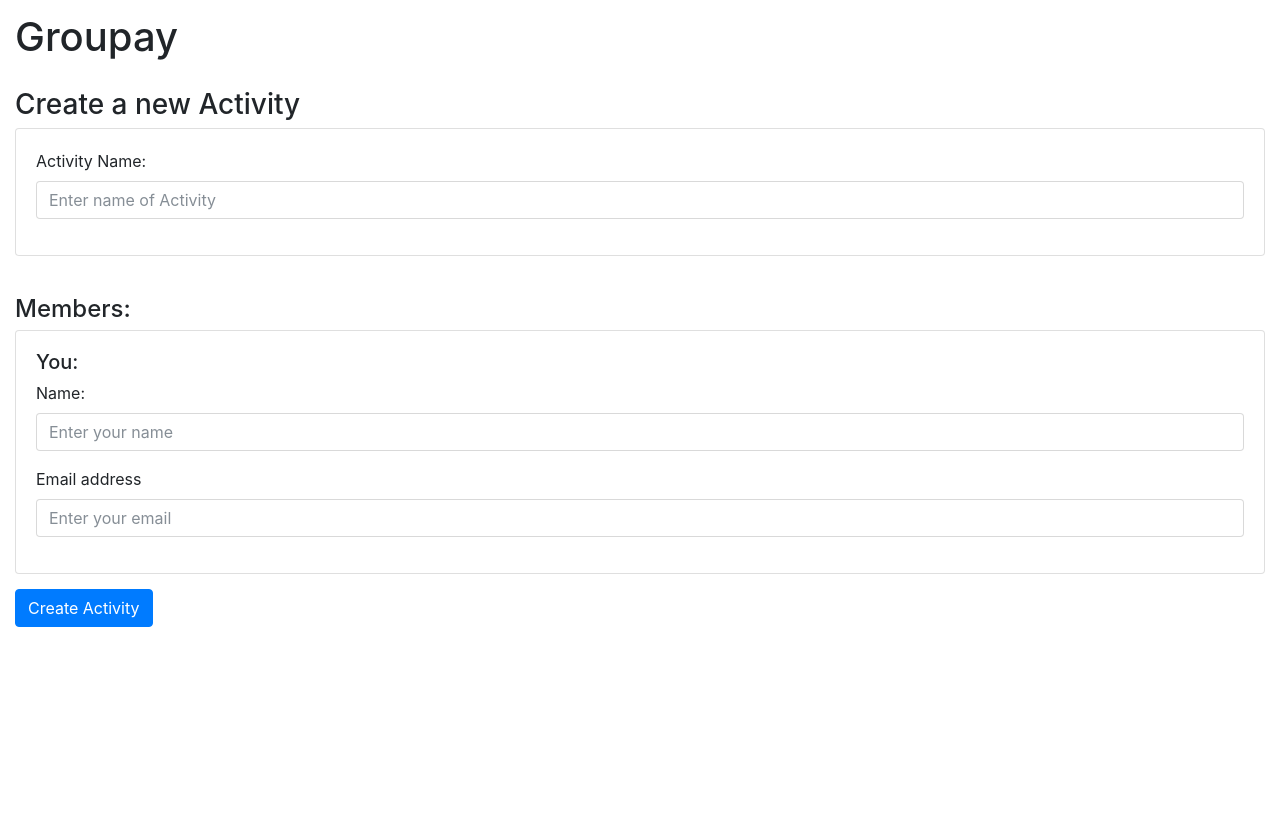
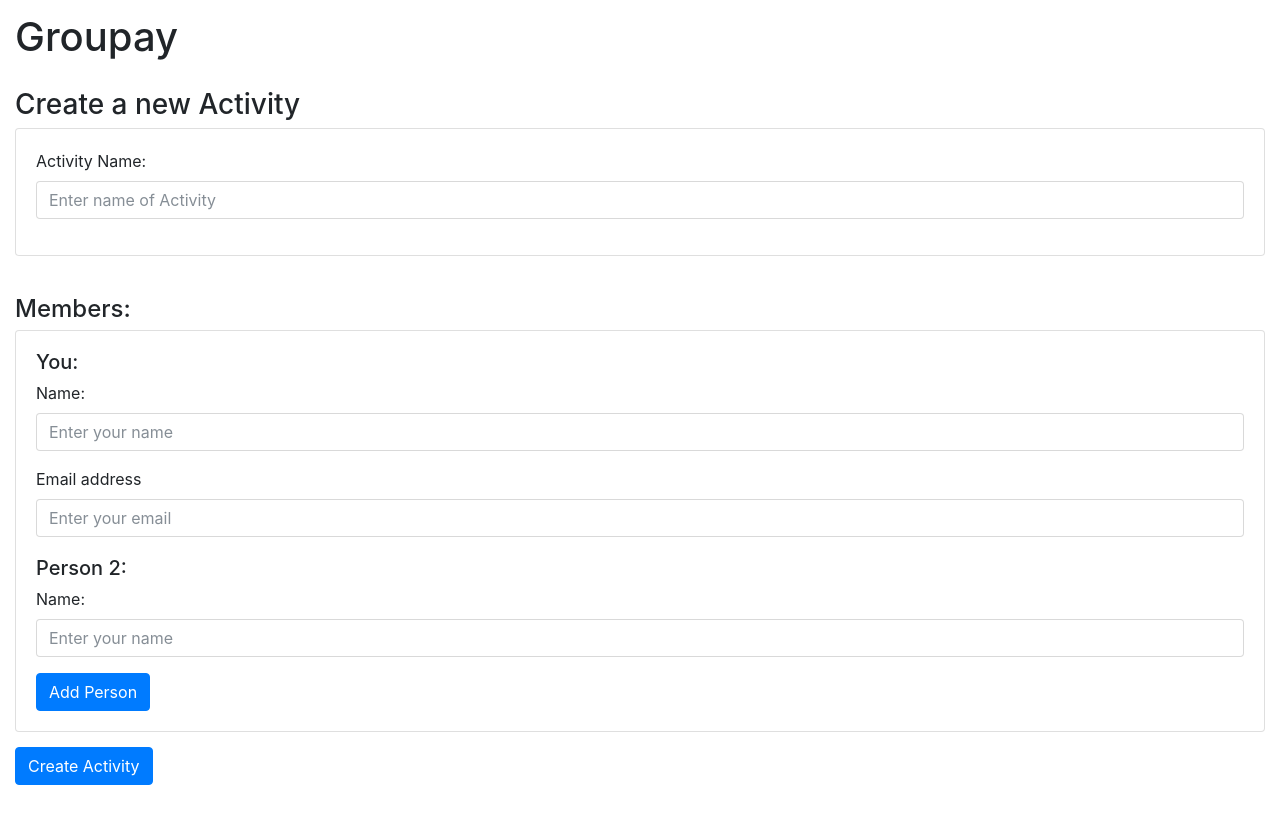
Before and after one commit to spierala/groupay-angularjs, an Angular app: page /new in a window 1280 px wide. Built offline with nearby package versions, Linux system fonts and the light colour scheme.

Commit message:
Add new person - dynamic template

```diff
--- a/src/app/create-new-activity/create-new-activity.component.html
+++ b/src/app/create-new-activity/create-new-activity.component.html
@@ -13,16 +13,25 @@
   <h4>Members:</h4>
   <div class="card">
     <div class="card-body">
-      <h5>You:</h5>
-      <div class="form-group">
-        <label for="creatorName">Name:</label>
-        <input
-          type="text" class="form-control" id="creatorName" placeholder="Enter your name">
+      <div>
+        <h5>You:</h5>
+        <div class="form-group">
+          <label for="creatorName">Name:</label>
+          <input type="text" class="form-control" id="creatorName" name="creatorName" placeholder="Enter your name" [(ngModel)]="activity.members[0].name">
+        </div>
+        <div class="form-group">
+          <label for="creatorEmail">Email address</label>
+          <input type="email" class="form-control" id="creatorEmail" name="creatorEmail" placeholder="Enter your email" [(ngModel)]="activity.members[0].email">
+        </div>
       </div>
-      <div class="form-group">
-        <label for="creatorEmail">Email address</label>
-        <input type="email" class="form-control" id="creatorEmail" placeholder="Enter your email">
+      <div *ngFor="let member of activity.members | slice:1; let i=index" class="gp-new-person">
+        <h5>Person {{i+2}}:</h5>
+        <div class="form-group">
+          <label for="{{'creatorName' + i}}">Name:</label>
+          <input type="text" class="form-control" id="{{'creatorName' + i}}" name="{{'creatorName' + i}}" placeholder="Enter your name" [(ngModel)]="member.name">
+        </div>
       </div>
+      <button class="btn btn-primary" (click)="addMember()">Add Person</button>
     </div>
   </div>
 
--- a/src/app/create-new-activity/create-new-activity.component.scss
+++ b/src/app/create-new-activity/create-new-activity.component.scss
@@ -1,3 +1,7 @@
 .gp-card-activity-data {
   margin-bottom: 40px;
 }
+
+.gp-new-person {
+  margin-top: 20px;
+}
--- a/src/app/create-new-activity/create-new-activity.component.ts
+++ b/src/app/create-new-activity/create-new-activity.component.ts
@@ -1,5 +1,7 @@
-import { Component } from '@angular/core';
+import { Component, OnInit } from '@angular/core';
+import { Router } from '@angular/router';
 import { Activity } from '../model/activity';
+import { Member } from '../model/member';
 import { DataService } from '../data.service';
 
 @Component({
@@ -7,14 +9,36 @@ import { DataService } from '../data.service';
   templateUrl: './create-new-activity.component.html',
   styleUrls: ['./create-new-activity.component.scss']
 })
-export class CreateNewActivityComponent {
+export class CreateNewActivityComponent implements OnInit {
 
-  activity:Activity = new Activity();
+  activity:Activity;
 
-  constructor(private dataService: DataService) { }
+  constructor(
+    private dataService: DataService,
+    private router: Router
+  ) { }
 
   createActivity() {
     this.dataService.createActivity(this.activity)
-      .subscribe(activity => this.activity = activity);
+      .subscribe(
+        activity => this.onActivityCreated(activity)
+      );
+  }
+
+  addMember() {
+    this.activity.members.push(new Member());
+  }
+
+  private onActivityCreated(activity) {
+    this.navigateToActivityPage(activity);
+  }
+
+  private navigateToActivityPage(activity:Activity) {
+    this.router.navigate(['activity', '123456']);
+  }
+
+  ngOnInit() {
+    this.activity = new Activity();
+    this.activity.members = [new Member(), new Member()];
   }
 }
--- a/src/app/data.service.ts
+++ b/src/app/data.service.ts
@@ -11,7 +11,11 @@ export class DataService {
     return this.http.get('/api/activity/' + id).map((res:Response) => res.json());
   }
 
-  createActivity = function(newActivity) {
-    return this.http.post('/api/activity', newActivity).map((res:Response) => res.json());
+  createActivity = function(activity) {
+    return this.http.post('/api/activity', activity).map((res:Response) => res.json());
   }
+
+  // updateActivity = function(activity) {
+  //   return this.http.put('/api/activity', activity).map((res:Response) => res.json());
+  // }
 }
```
